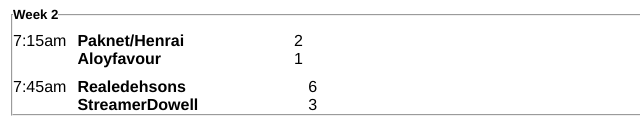
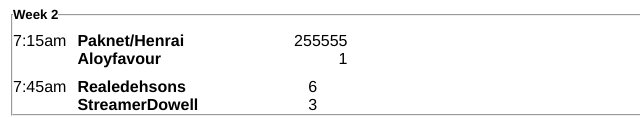
Before and after one commit to chrisOkafor700/greatminds, a plain HTML site: page index.html in a window 1280 px wide. Shown: the part 702-820 px from the top of the page, 9-649 px from the left. Drawn offline with Linux system fonts and the light colour scheme.

Commit message:
Update index.html

```diff
--- a/index.html
+++ b/index.html
@@ -154,7 +154,7 @@
         <span>7:15am</span>
    <div class="team">
     <div>
-        <h4>Paknet/Henrai</h4> <span>2</span>
+        <h4>Paknet/Henrai</h4> <span>255555</span>
      </div>
      <div>
          <h4>Aloyfavour</h4> <span>1</span>
```
